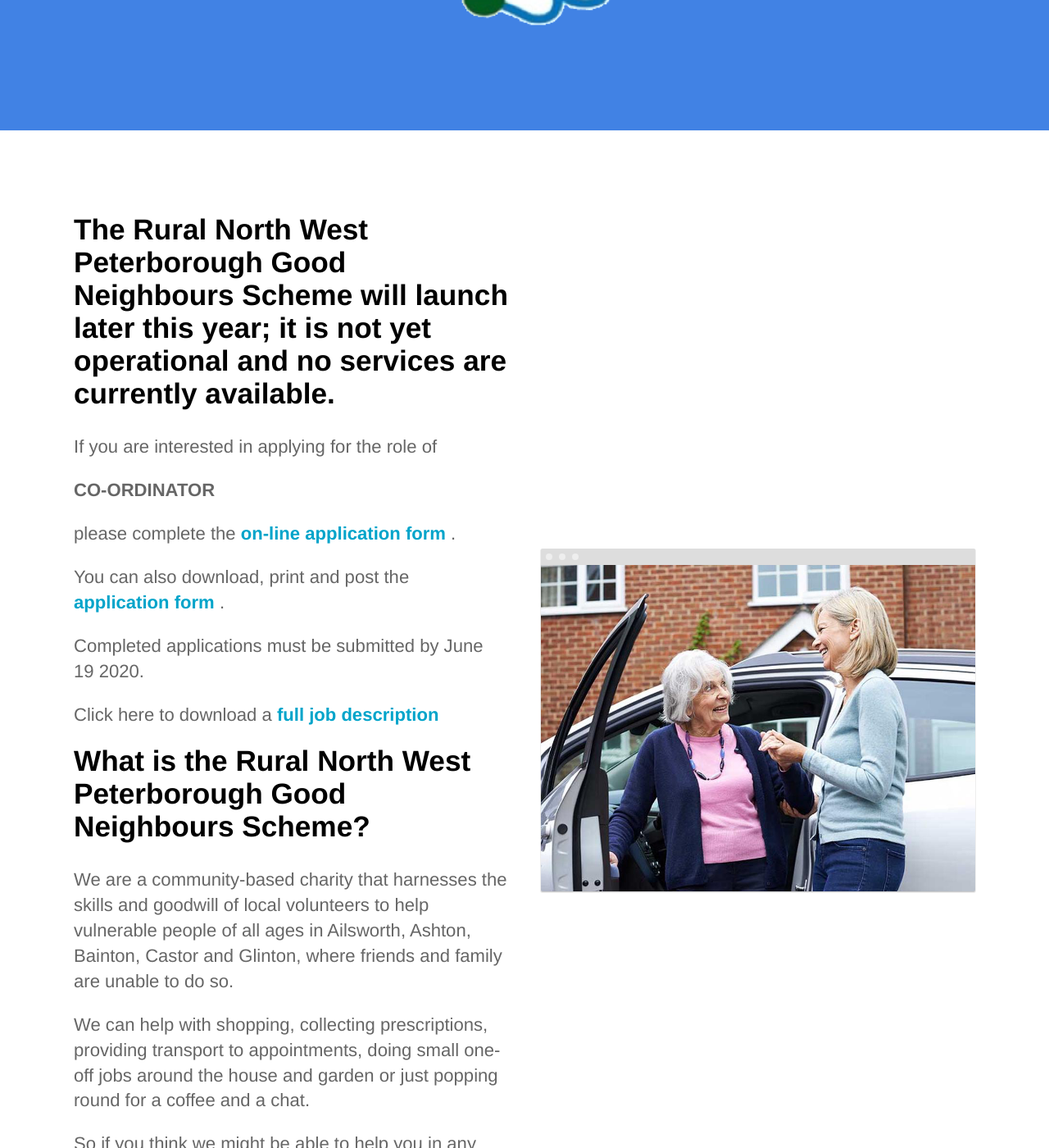
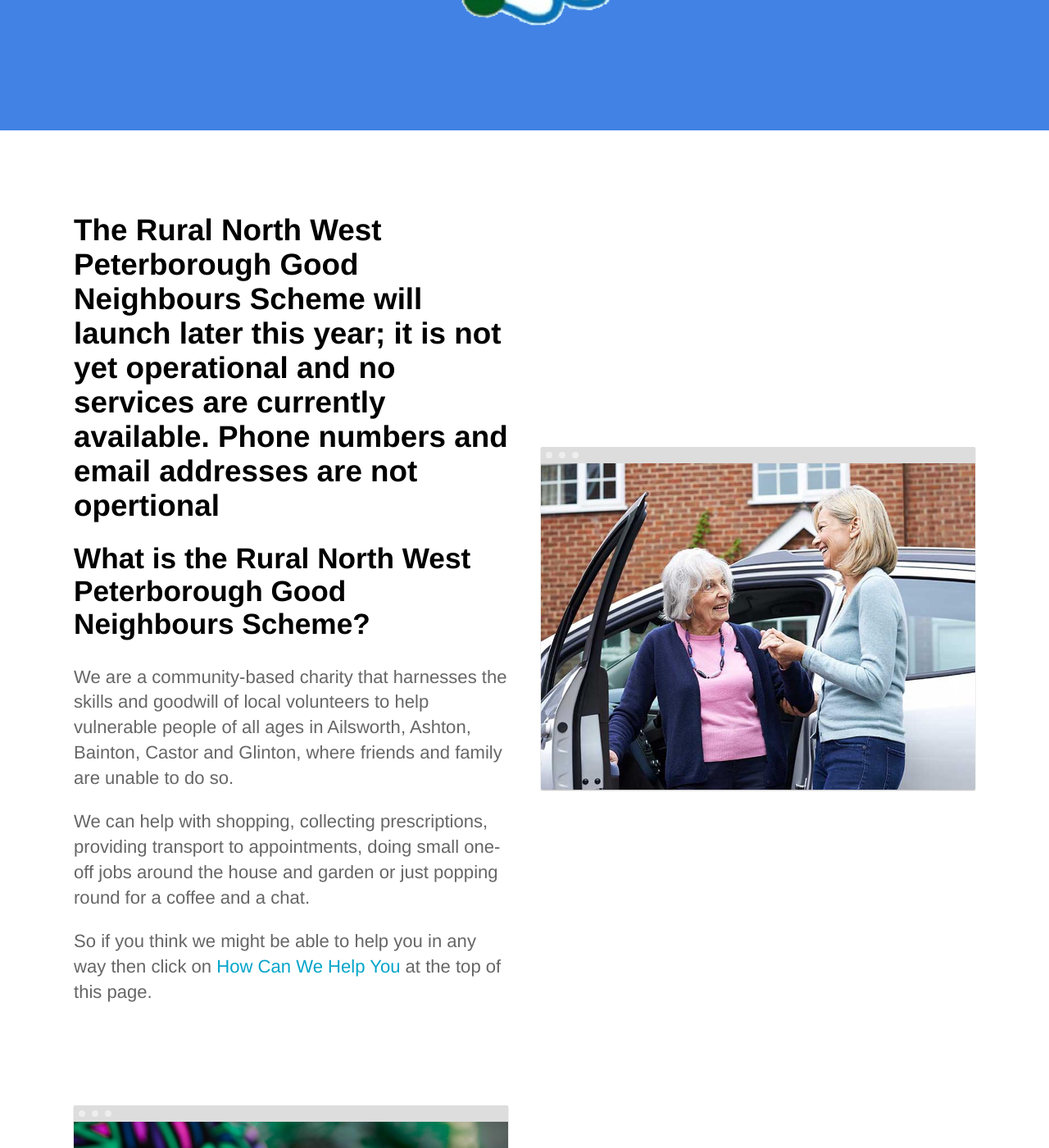
Before and after one commit to chriswilde1946/goodneighboursrp.org.uk, a Jekyll site: the page built from index.html, in a window 1280 px wide and 1400 px high, scrolled down 514 px. Shown: the whole window at 82% size. Built offline with Jekyll 4.4.1, drawn with Linux system fonts in a browser that asks for light colours.

Commit message:
Remove references to job applicatin

```diff
--- a/index.html
+++ b/index.html
@@ -18,13 +18,8 @@ description: Track and optimize your sales team in real time
 		<div class="container flex">
 			<div class="text editable">
 
-				<h2><strong>The Rural North West Peterborough Good Neighbours Scheme will launch later this year; it is not yet operational and no services are currently available.</strong></h2><p>
-			If you are interested in applying for the role of
+				<h1><strong>The Rural North West Peterborough Good Neighbours Scheme will launch later this year; it is not yet operational and no services are currently available. Phone numbers and email addresses are not opertional</strong></h1><p>
 
-				<p>
-			           <strong>CO-ORDINATOR</strong><p>
-			 please complete the <a href="https://docs.google.com/forms/d/1v-WtNRogN57eBYjfvT5rVQF1Lqo-wJOFvYd4pFqq6ow" download><strong>on-line application form </strong></a>.<p> You can also download, print  and post the <a href="/images/Application.docx" download><strong>application form </strong></a>.<p> Completed applications must be submitted by June 19 2020. <p> Click here to
-			 	download a <a href="/images/Job.docx" download><strong>full job description </strong></a></p>
 
 				<h2><strong>What is the Rural North West Peterborough Good Neighbours Scheme?</strong></h2>
 
```
Also changed, not shown: images/Supporters.png.jpeg (deleted), images/hands-together-rawpixel-651373-unsplash.jpg (deleted), images/handshake.png (deleted), images/supporters-hands.png (deleted), images/supporters1.jpeg (deleted), images/volunteer.png (deleted).
